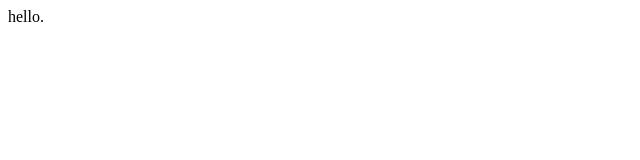
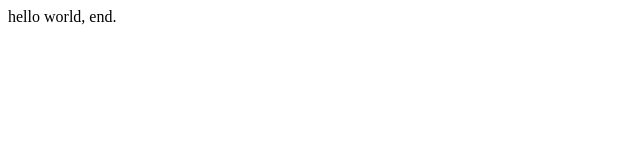
Before and after one commit to ItisYy/myDiary, a plain HTML site: page index.html in a window 1280 px wide. Shown: the full height of the page, 0-640 px from the left. Drawn offline with Linux system fonts and the light colour scheme.

Commit message:
Update index.html

```diff
--- a/index.html
+++ b/index.html
@@ -6,7 +6,7 @@
   </head>
 
   <body>
-    hello.
+    hello world, end.
   </body>
 
 </html>
```
